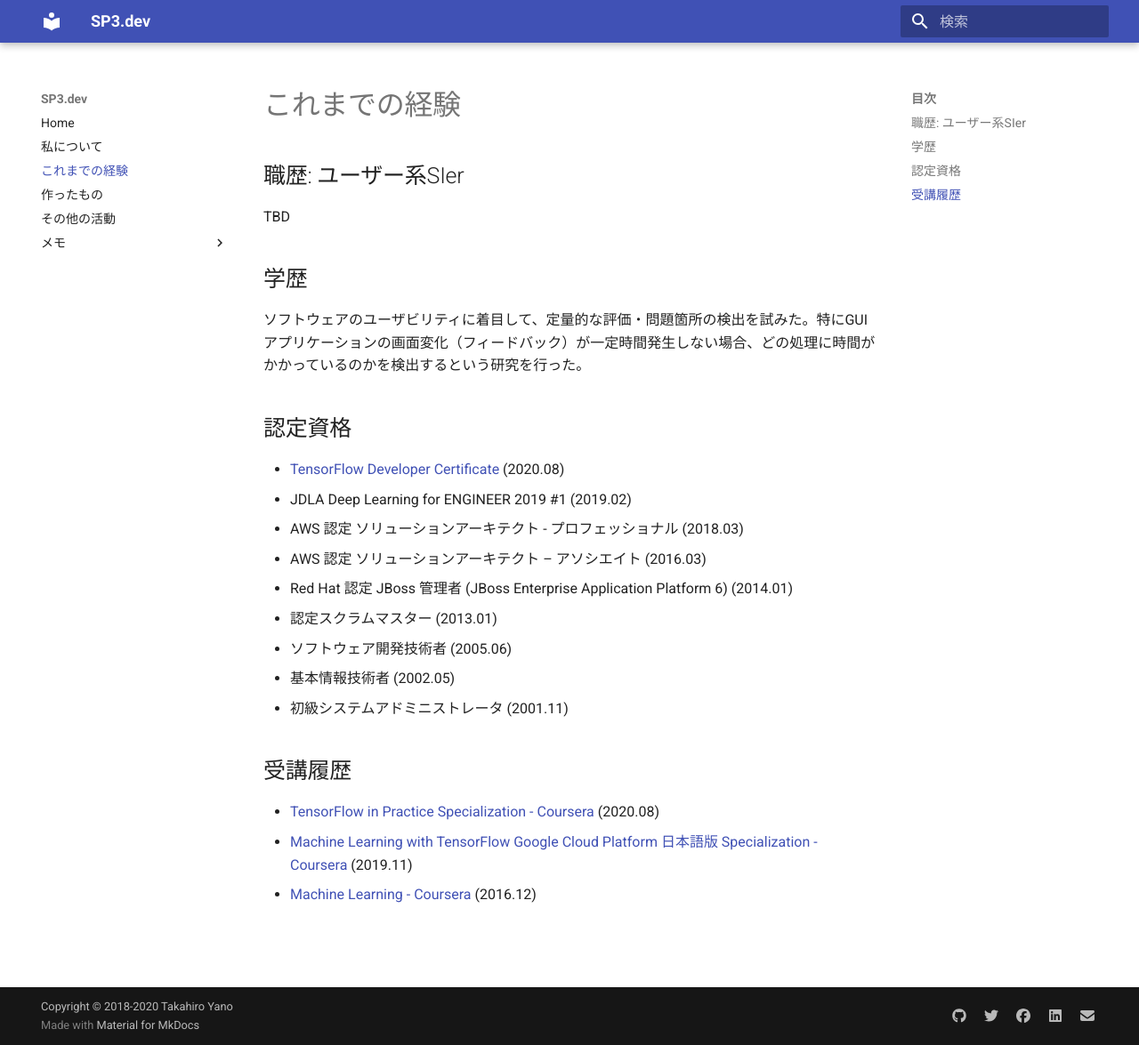
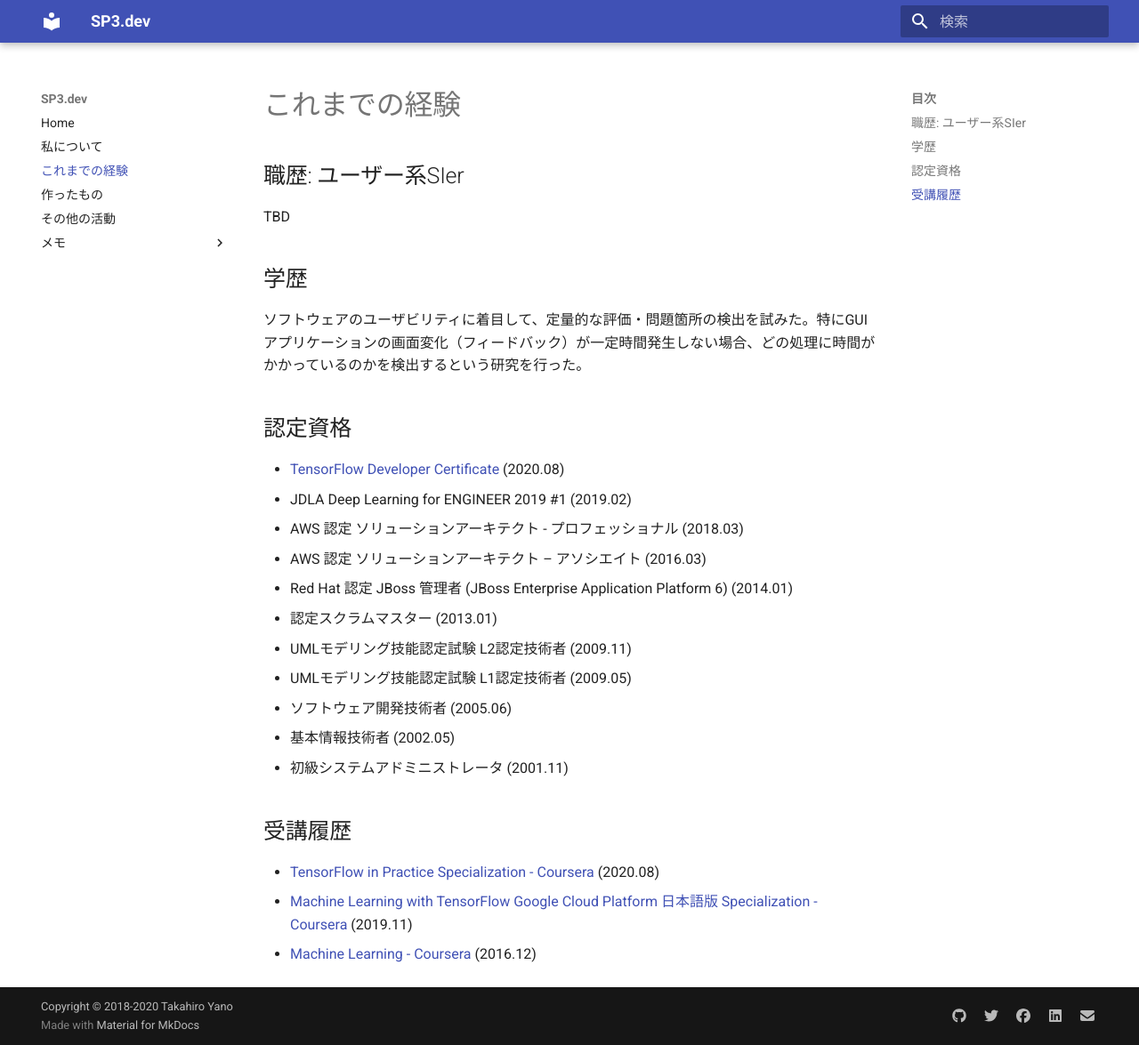
Before and after one commit to speg03/sp3.dev, an MkDocs documentation site: the page built from docs/experiences.md, in a window 1280 px wide and 1175 px high. Shown: the whole window at 89% size. Built offline with MkDocs 1.6.1 and Material for MkDocs 9.7.7, drawn with Linux system fonts in a browser that asks for light colours.

Commit message:
Add UMTP certifications

```diff
--- a/docs/experiences.md
+++ b/docs/experiences.md
@@ -18,6 +18,8 @@
 * AWS 認定 ソリューションアーキテクト – アソシエイト (2016.03)
 * Red Hat 認定 JBoss 管理者 (JBoss Enterprise Application Platform 6) (2014.01)
 * 認定スクラムマスター (2013.01)
+* UMLモデリング技能認定試験 L2認定技術者 (2009.11)
+* UMLモデリング技能認定試験 L1認定技術者 (2009.05)
 * ソフトウェア開発技術者 (2005.06)
 * 基本情報技術者 (2002.05)
 * 初級システムアドミニストレータ (2001.11)
```
